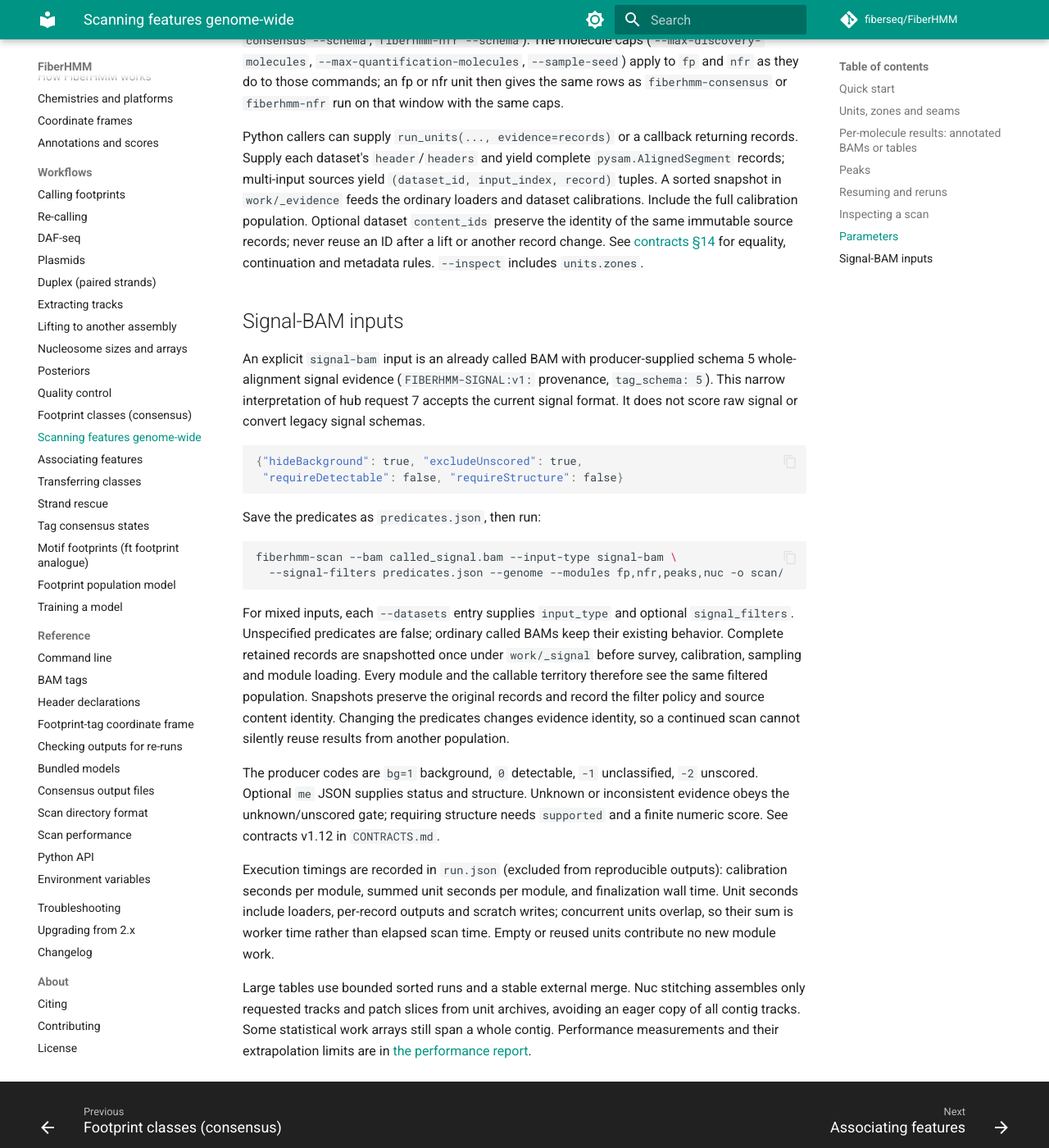
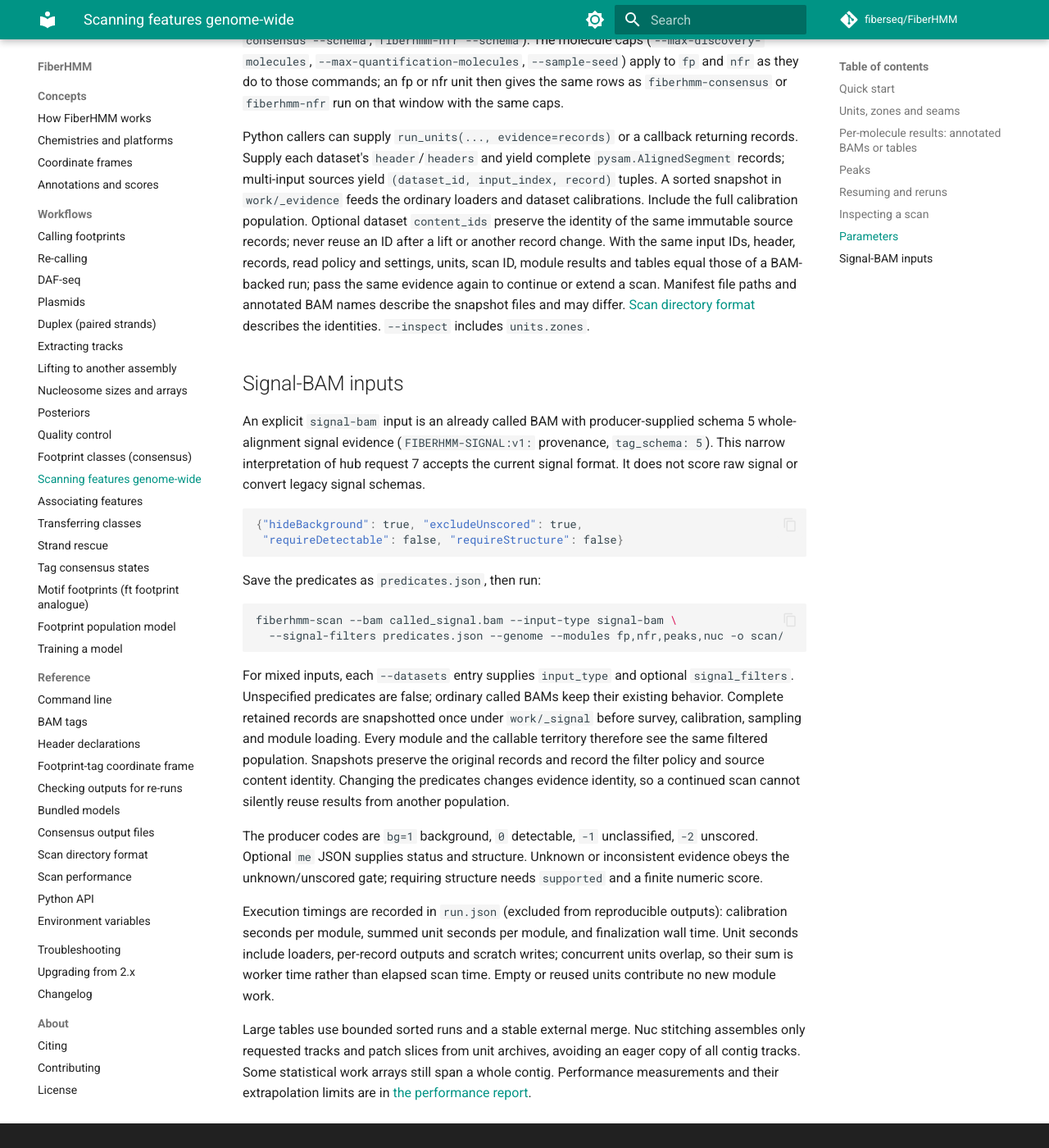
Before and after one commit to fiberseq/FiberHMM, an MkDocs documentation site: the page built from docs/workflows/scanning.md, in a window 1280 px wide and 1400 px high, scrolled down 4442 px. Shown: the whole window at 82% size. Built offline with MkDocs 1.6.1 and Material for MkDocs 9.7.7, drawn with Linux system fonts in a browser that asks for light colours; comment, search, counter and statistics services are not loaded.

Commit message:
docs: fix strict build links (3.2.0 docs site)
CONTRACTS.md is not part of the repository, so mkdocs --strict rejected
the ../../CONTRACTS.md links in python-api.md and scanning.md. Point them
at the scanning workflow and scan-format pages instead, state the
record-backed scan equality rules inline, and drop the two plain-text
CONTRACTS.md mentions.

Co-Authored-By: Claude Opus 5.5 <noreply@anthropic.com>

```diff
--- a/docs/workflows/scanning.md
+++ b/docs/workflows/scanning.md
@@ -193,8 +193,12 @@ returning records. Supply each dataset's `header`/`headers` and yield complete
 `work/_evidence` feeds the ordinary loaders and dataset calibrations. Include
 the full calibration population. Optional dataset `content_ids` preserve the
 identity of the same immutable source records; never reuse an ID after a lift
-or another record change. See [contracts §14](../../CONTRACTS.md) for equality,
-continuation and metadata rules. `--inspect` includes `units.zones`.
+or another record change. With the same input IDs, header, records, read policy
+and settings, units, scan ID, module results and tables equal those of a
+BAM-backed run; pass the same evidence again to continue or extend a scan.
+Manifest file paths and annotated BAM names describe the snapshot files and may
+differ. [Scan directory format](../reference/scan-format.md) describes the
+identities. `--inspect` includes `units.zones`.
 
 ## Signal-BAM inputs
 
@@ -227,7 +231,7 @@ continued scan cannot silently reuse results from another population.
 The producer codes are `bg=1` background, `0` detectable, `-1` unclassified,
 `-2` unscored. Optional `me` JSON supplies status and structure. Unknown or
 inconsistent evidence obeys the unknown/unscored gate; requiring structure needs
-`supported` and a finite numeric score. See contracts v1.12 in `CONTRACTS.md`.
+`supported` and a finite numeric score.
 
 Execution timings are recorded in `run.json` (excluded from reproducible
 outputs): calibration seconds per module, summed unit seconds per module, and
```
Also changed, not shown: docs/reference/python-api.md (+5 -4 lines), docs/reference/scan-format.md (+1 -2 lines).
